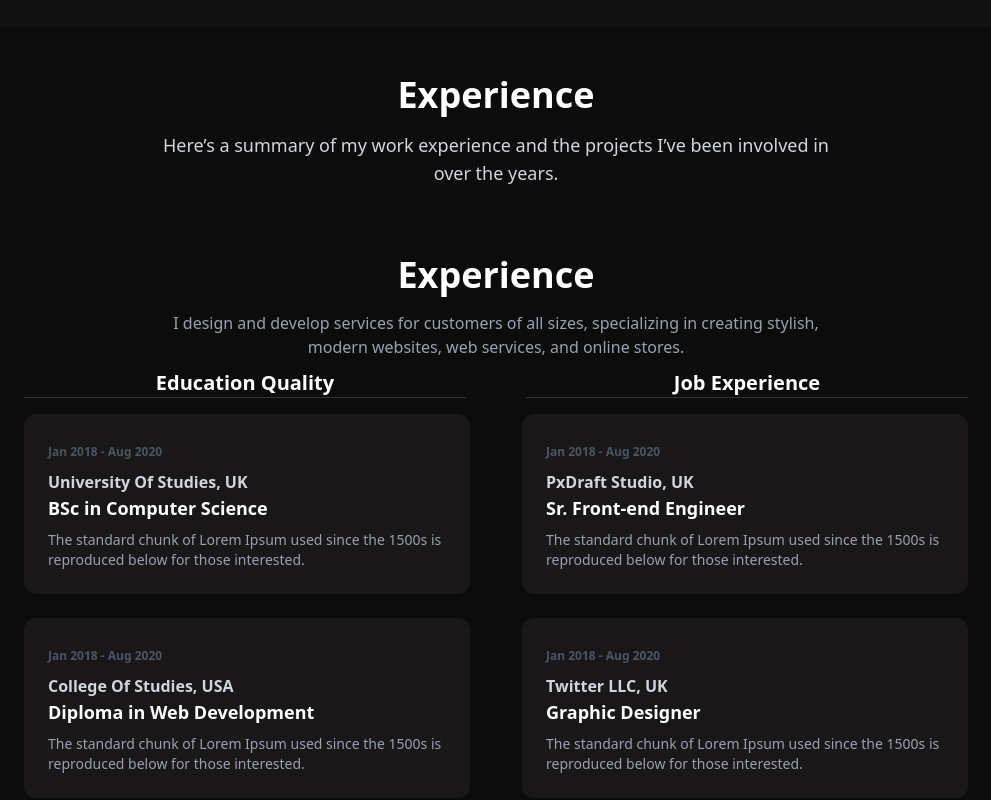
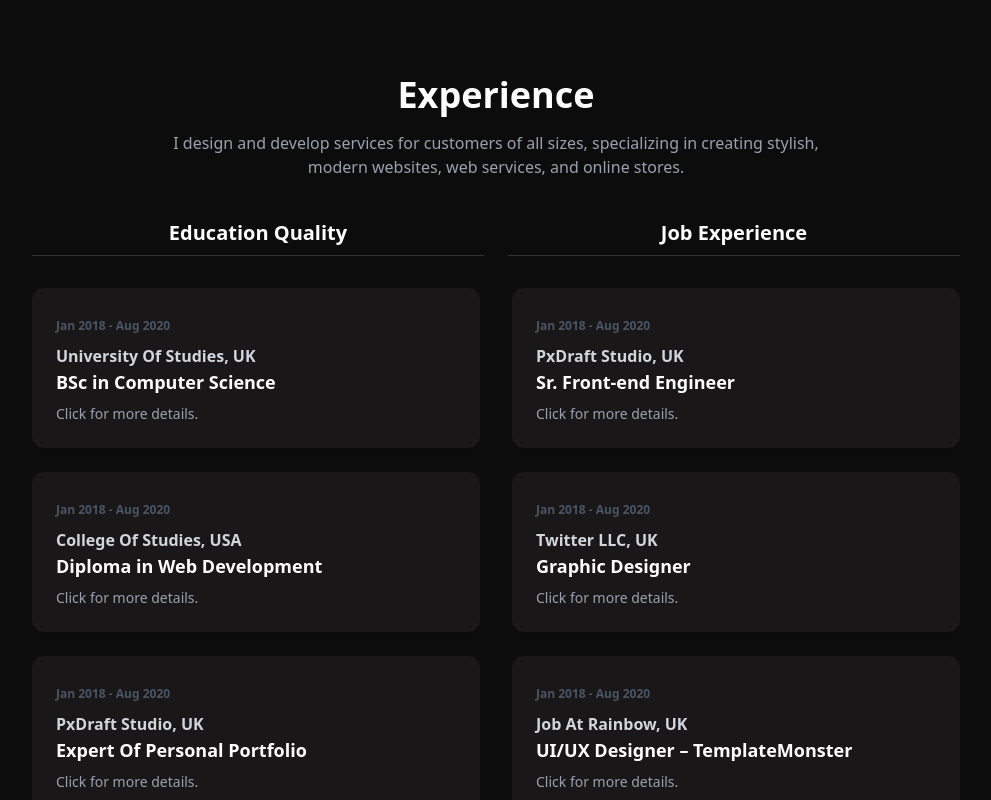
Before and after one commit to FarhanZulkarnainHarahap/Nexxus-Portofolio, a Next.js app: page / in a window 1280 px wide. Shown: the part 3460-4260 px from the top of the page, without its empty margins (144-1135 px from the left). Built offline with nearby package versions, Linux system fonts and the light colour scheme.

Commit message:
second commit vercel

```diff
--- a/src/components/Testimonial-section-components/testimonial-section.tsx
+++ b/src/components/Testimonial-section-components/testimonial-section.tsx
@@ -108,7 +108,7 @@ export default function TestimonialSectionPage() {
         </div>
 
         {/* Responsive Scrollable or Wrapped Container */}
-        <div className="flex flex-wrap sm:flex-nowrap overflow-x-auto gap-6 py-4 scrollbar-hidden">
+        <div className="flex flex-wrap sm:flex-nowrap overflow-x-auto gap-6 py-4 scrollbar-hidden justify-center sm:justify-start">
           {testimonials.map((t, i) => (
             <button
               key={i}
--- a/src/components/experience-section-components/childeren-experience-components/experience-child-section.tsx
+++ b/src/components/experience-section-components/childeren-experience-components/experience-child-section.tsx
@@ -1,3 +1,4 @@
+"use client";
 import React, { useState } from "react";
 
 type ResumeItem = {
@@ -69,36 +70,31 @@ export default function ExperienceChildSection() {
   );
   const jobItems = resumeItems.filter((item) => item.type === "Job");
 
-  const handleItemClick = (item: ResumeItem) => {
-    setSelectedItem(item);
-  };
-
-  const closeModal = () => {
-    setSelectedItem(null);
-  };
+  const handleItemClick = (item: ResumeItem) => setSelectedItem(item);
+  const closeModal = () => setSelectedItem(null);
 
   return (
-    <section className="text-white py-12 px-6 h-[600px] mt-[-20px]">
-      <h2 className="text-4xl font-bold text-center mb-4">Experience</h2>
+    <section className="text-white py-12 px-4 sm:px-6 lg:px-8">
+      <h2 className="text-3xl sm:text-4xl font-bold text-center mb-4">
+        Experience
+      </h2>
       <p className="text-center text-gray-400 mb-10 max-w-2xl mx-auto">
         I design and develop services for customers of all sizes, specializing
         in creating stylish, modern websites, web services, and online stores.
       </p>
-      <div className="w-full grid grid-cols-2 place-items-center h-fit mb-0 mt-[-30px] gap-x-15">
-        <h3 className="w-full h-fit text-xl font-semibold text-center border-b border-[#323232] inline-block px-4">
+
+      <div className="grid grid-cols-1 sm:grid-cols-2 gap-6 text-center mb-8">
+        <h3 className="text-xl font-semibold border-b border-[#323232] pb-2">
           Education Quality
         </h3>
-        <h3 className="text-xl w-full h-fit font-semibold text-center border-b border-[#323232] inline-block px-4">
+        <h3 className="text-xl font-semibold border-b border-[#323232] pb-2">
           Job Experience
         </h3>
       </div>
-      <div
-        className="overflow-x-scroll grid grid-cols-1 md:grid-cols-2 gap-13 max-w-6xl mx-auto h-[80%] scrollbar-thin scrollbar-thumb-gray-600"
-        style={{ scrollbarWidth: "none" }}
-      >
+
+      <div className="grid grid-cols-1 md:grid-cols-2 gap-8 max-w-6xl mx-auto">
         {/* Education Column */}
-        <div>
-          <div className="flex flex-col gap-6 mt-4">
+        <div className="flex flex-col gap-6">
           {educationItems.map((item, index) => (
             <div
               key={index}
@@ -110,18 +106,15 @@ export default function ExperienceChildSection() {
               </span>
               <h4 className="mt-2 font-semibold text-gray-300">{item.place}</h4>
               <h3 className="text-lg font-bold mb-2">{item.title}</h3>
-                <p className="text-gray-400 text-sm">
-                  The standard chunk of Lorem Ipsum used since the 1500s is
-                  reproduced below for those interested.
+              <p className="text-gray-400 text-sm line-clamp-3">
+                Click for more details.
               </p>
             </div>
           ))}
         </div>
-        </div>
 
         {/* Job Column */}
-        <div>
-          <div className="flex flex-col gap-6 mt-4">
+        <div className="flex flex-col gap-6">
           {jobItems.map((item, index) => (
             <div
               key={index}
@@ -133,31 +126,30 @@ export default function ExperienceChildSection() {
               </span>
               <h4 className="mt-2 font-semibold text-gray-300">{item.place}</h4>
               <h3 className="text-lg font-bold mb-2">{item.title}</h3>
-                <p className="text-gray-400 text-sm">
-                  The standard chunk of Lorem Ipsum used since the 1500s is
-                  reproduced below for those interested.
+              <p className="text-gray-400 text-sm line-clamp-3">
+                Click for more details.
               </p>
             </div>
           ))}
         </div>
       </div>
-      </div>
 
-      {/* Modal for Selected Item */}
+      {/* Modal */}
       {selectedItem && (
-        <div className="fixed inset-0 bg-black/50 flex justify-center items-center z-50">
-          <div className="bg-[#191717] p-8 rounded-xl shadow-xl w-96 max-w-full relative">
-            {/* Close Button (X) Inside the Modal */}
+        <div className="fixed inset-0 bg-black/60 flex justify-center items-center z-50 px-4">
+          <div className="bg-[#191717] p-6 sm:p-8 rounded-xl shadow-xl max-w-md w-full relative">
             <button
               onClick={closeModal}
-              className="absolute top-4 right-4 text-white text-2xl hover:text-red-500 transition duration-300"
+              className="absolute top-4 right-4 text-white text-2xl hover:text-red-500"
             >
-              X
+              ×
             </button>
-            <h2 className="text-2xl font-semibold text-white">{selectedItem.title}</h2>
-            <p className="text-gray-400 mt-2">{selectedItem.place}</p>
-            <p className="text-gray-500 mt-4">{selectedItem.date}</p>
-            <p className="text-gray-400 mt-4">{selectedItem.description}</p>
+            <h2 className="text-2xl font-semibold">{selectedItem.title}</h2>
+            <p className="text-gray-400 mt-1">{selectedItem.place}</p>
+            <p className="text-gray-500 mt-2 text-sm">{selectedItem.date}</p>
+            <p className="text-gray-300 mt-4 text-sm">
+              {selectedItem.description}
+            </p>
           </div>
         </div>
       )}
--- a/src/components/experience-section-components/experience-section.tsx
+++ b/src/components/experience-section-components/experience-section.tsx
@@ -5,23 +5,10 @@ export default function ExperienceSectionPage() {
     <section
       id="experience-section"
       aria-labelledby="experience-heading"
-      className="min-h-screen w-full bg-[#121212] text-white pt-24"
+      className="min-h-screen w-full bg-[#121212] text-white pt-20 pb-10 md:pt-24 md:pb-16"
     >
-      <div className="max-w-6xl mx-auto px-4 sm:px-6 lg:px-8 py-12">
-        <div className="bg-black/30 backdrop-blur-md rounded-2xl shadow-lg p-8 md:p-12">
-          <header className="text-center mb-10">
-            <h1
-              id="experience-heading"
-              className="text-3xl md:text-4xl font-bold"
-            >
-              Experience
-            </h1>
-            <p className="mt-4 text-gray-300 text-base md:text-lg max-w-2xl mx-auto">
-              Here’s a summary of my work experience and the projects I’ve been
-              involved in over the years.
-            </p>
-          </header>
-
+      <div className="max-w-6xl mx-auto px-4 sm:px-6 lg:px-8">
+        <div className="bg-black/30 backdrop-blur-md rounded-2xl shadow-lg p-6 sm:p-8 md:p-12">
           {/* Experience Timeline or Cards */}
           <ExperienceChildSection />
         </div>
```
Lines whose indentation alone changed are shown as unchanged.
